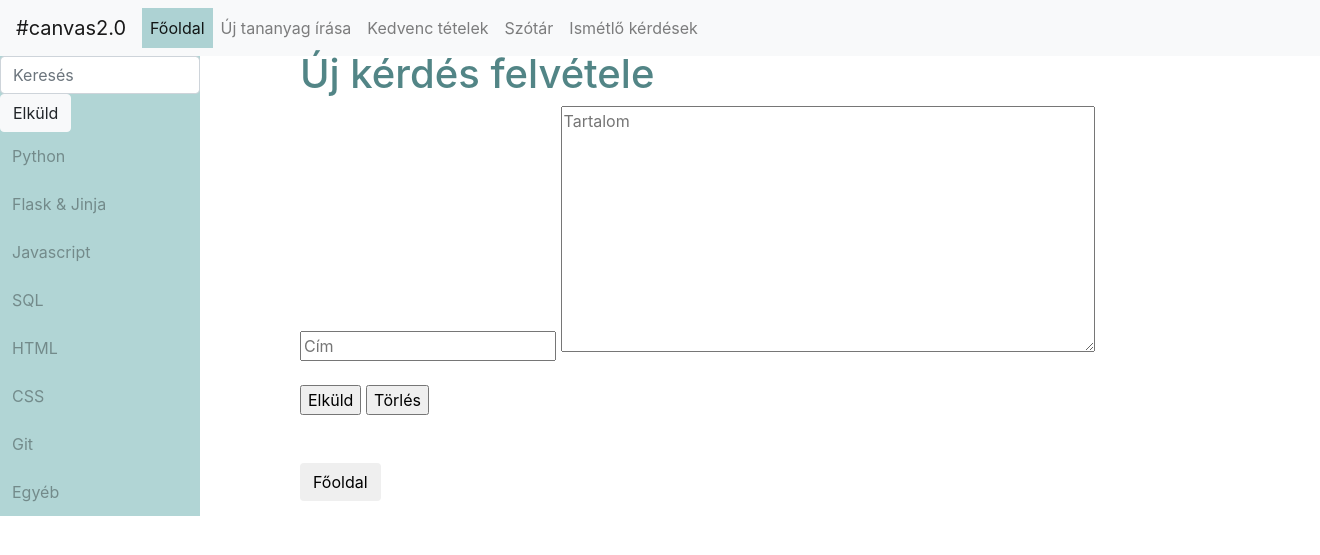
After one commit to nikolettlakos/programming_for_everyone, a Flask app: page /uj-ismetlo-kerdes in a window 1320 px wide. The commit adds this page. Shown: the top 555 px of the page. Run offline with Flask 2, Linux system fonts and the light colour scheme; some libraries are stand-ins or nearby versions.

Commit message:
Adding questions.

```diff
--- a/server.py
+++ b/server.py
@@ -50,7 +50,6 @@ def edit_dictionary_element(id_dictionary):
 
 @app.route('/uj-cikk', methods=['GET', 'POST'])
 def add_new_topic():
-
     if request.method == "POST":
         title = request.form['title']
         body = request.form['body']
@@ -140,6 +139,17 @@ def add_question_to_fav(question_id):
             query_manager.add_question_to_favourites(question_id, 0)
             return redirect('/kedvencek')
 
+
+@app.route('/uj-ismetlo-kerdes', methods=['GET', 'POST'])
+def new_rehearsal_question():
+    if request.method == "POST":
+        title = request.form['title']
+        answer = request.form['answer']
+        query_manager.add_new_rehearsal_question_element(title, answer)
+        return redirect('/ismetles')
+    else:
+        return render_template('rehearsal_question_form.html')
+
 '''
 @app.route('/regisztracio', methods=['GET', 'POST'])
 def registration():
--- a/templates/rehearsal_question.html
+++ b/templates/rehearsal_question.html
@@ -1,6 +1,7 @@
 {% extends 'layout_base.html' %}
 {% block content %}
 <h1>Ismétlő kérdések</h1>
+<a href="/uj-ismetlo-kerdes"><button class="btn btn-light">Új kérdés</button></a>
 <ul style="list-style-type: none">
     {% for data in rehearsal_question %}
     <li>
--- /dev/null
+++ b/templates/rehearsal_question_form.html
@@ -0,0 +1,13 @@
+{% extends 'layout_base.html' %}
+{% block content %}
+<h1>Új kérdés felvétele</h1>
+<form action="" method="post">
+    <input name="title" rows="120" cols="120"
+              required placeholder="Cím">
+    <textarea name="answer" rows="10" cols="50"
+              placeholder="Tartalom"></textarea><br><br>
+    <input type="submit" value="Elküld"/>
+    <input type="reset" value="Törlés"/>
+</form><br><br>
+<a href="/"><button type="button" class="btn btn-ligth">Főoldal</button></a>
+{% endblock %}
```
Also changed, not shown: query_manager.py (+13 -7 lines).
